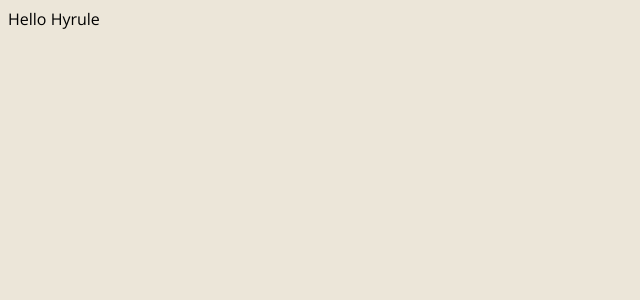
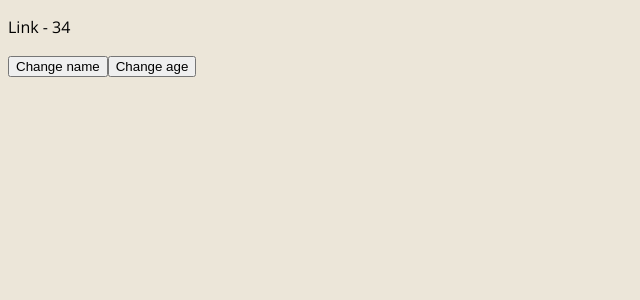
Before and after one commit to Bateristico/vue-hyrule-jobs, a Vue app: page / in a window 1280 px wide. Shown: the top 300 px of the page, without its empty margins (0-640 px from the left). Built offline with nearby package versions, Linux system fonts and the light colour scheme.

Commit message:
vue component added

```diff
--- a/src/App.vue
+++ b/src/App.vue
@@ -1,6 +1,8 @@
 <template>
   <div class="app">
-    Hello Hyrule
+    <p>{{ name }} - {{ age }}</p>
+    <button @click="changeName('Mario')">Change name</button>
+    <button @click="changeAge(30)">Change age</button>
   </div>
 </template>
 
@@ -10,6 +12,22 @@
 export default defineComponent({
   name: 'App',
   components: {},
+  data() {
+    return {
+      name: 'Link',
+      age: 34 as number | string,
+    };
+  },
+  methods: {
+    changeName(name: string) {
+      this.name = name;
+      return name;
+    },
+    changeAge(age: number | string) {
+      this.age = age;
+      return age;
+    },
+  },
 });
 </script>
 
```
